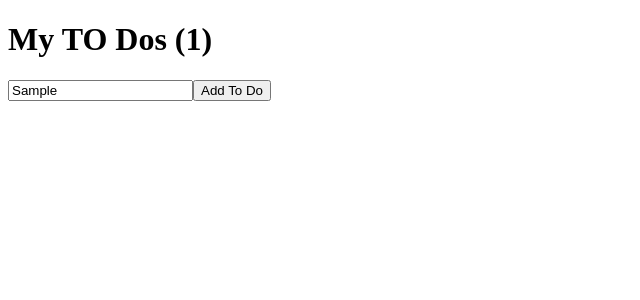
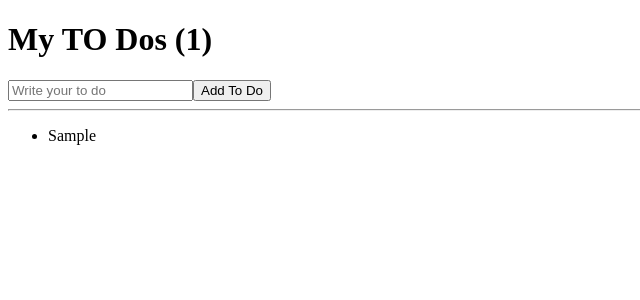
Before and after one commit to Odyssey409/react-beginner-npx_app_ver, a React (Create React App) app: page / in a window 1280 px wide. Both pictures are taken after typing "Sample" into the empty fields and a click on the button "Add To Do". Shown: the top 300 px of the page, without its empty margins (0-640 px from the left). Built offline with nearby package versions, Linux system fonts and the light colour scheme.

Commit message:
section#7.1 To Do List part Two
todo리스트 만들어 보기 실습 완료. 배열에 저장한 값을 map을 이요하여 li로 그리기

```diff
--- a/src/App.js
+++ b/src/App.js
@@ -11,8 +11,8 @@ function App() {
     if (toDo === "") {
       return;
     }
+    setToDos((currentArray) => [toDo, ...currentArray]);
     setToDo("");
-    setToDos((currentArray) => [toDo, ...currentArray]);
   };
   return (
     <div>
@@ -21,10 +21,17 @@ function App() {
         <input
           onChange={onChange}
           type="text"
+          value={toDo}
           placeholder="Write your to do"
         ></input>
         <button>Add To Do</button>
       </form>
+      <hr />
+      <ul>
+        {toDos.map((item, index) => (
+          <li key={index}>{item}</li>
+        ))}
+      </ul>
     </div>
   );
 }
```
